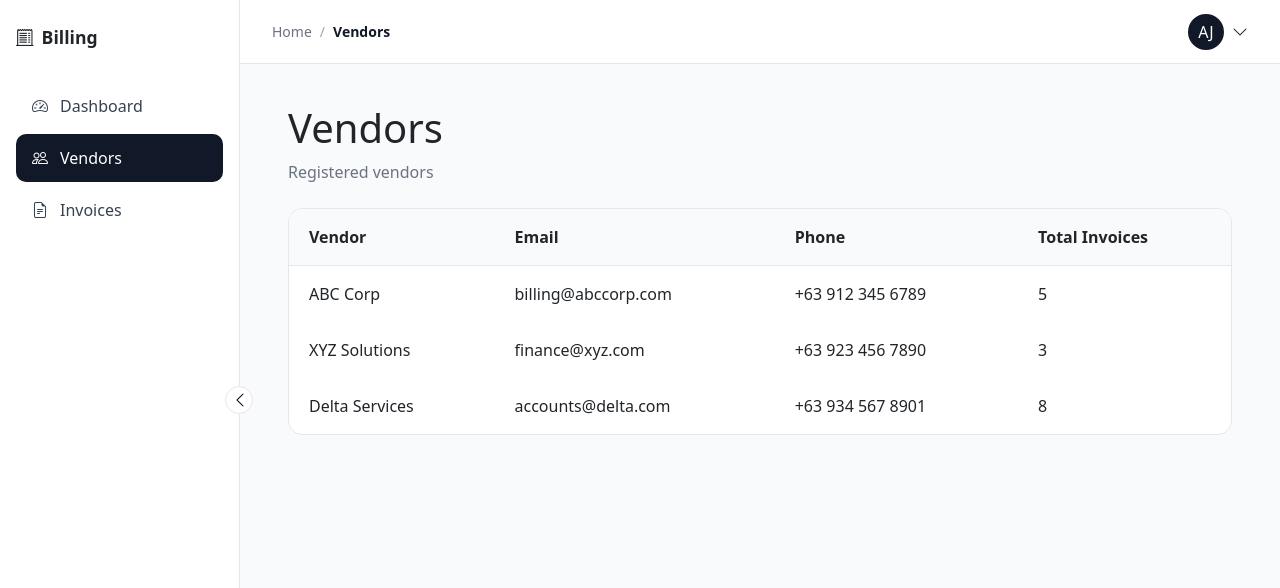
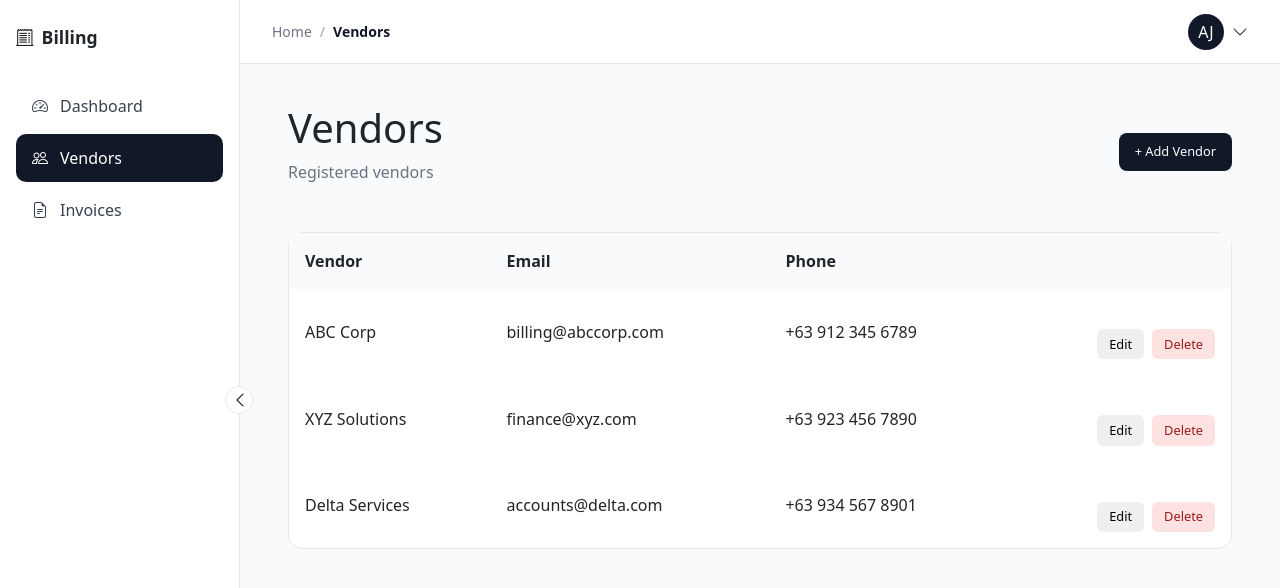
Before and after one commit to rjays16/BillingSystem, a Vue app in the folder billing-frontend/: page /vendors in a window 1280 px wide. Shown: the top 588 px of the page. Built offline with nearby package versions, Linux system fonts and the light colour scheme.

Commit message:
Add Crud Operation UI for Vendors

```diff
--- /dev/null
+++ b/billing-frontend/src/components/ConfirmModal.vue
@@ -0,0 +1,89 @@
+<template>
+  <Teleport to="body">
+    <div class="confirm-overlay" @click.self="$emit('cancel')">
+      <div class="confirm-modal">
+        <h3 class="title">{{ title }}</h3>
+        <p class="message">{{ message }}</p>
+
+        <div class="actions">
+          <button class="btn secondary" @click="$emit('cancel')">
+            Cancel
+          </button>
+          <button class="btn danger" @click="$emit('confirm')">
+            Delete
+          </button>
+        </div>
+      </div>
+    </div>
+  </Teleport>
+</template>
+
+<script setup>
+defineProps({
+  title: {
+    type: String,
+    default: 'Confirm',
+  },
+  message: {
+    type: String,
+    default: 'Are you sure?',
+  },
+})
+
+defineEmits(['confirm', 'cancel'])
+</script>
+
+<style>
+.confirm-overlay {
+  position: fixed;
+  inset: 0;
+  background: rgba(0, 0, 0, 0.45);
+  display: flex;
+  align-items: center;
+  justify-content: center;
+  z-index: 999999;
+}
+
+.confirm-modal {
+  background: #ffffff;
+  width: 360px;
+  padding: 1.75rem;
+  border-radius: 14px;
+  box-shadow: 0 25px 50px rgba(0, 0, 0, 0.25);
+}
+
+.title {
+  font-size: 1.1rem;
+  font-weight: 700;
+  margin-bottom: 0.5rem;
+}
+
+.message {
+  font-size: 0.9rem;
+  color: #6b7280;
+  margin-bottom: 1.5rem;
+}
+
+.actions {
+  display: flex;
+  justify-content: flex-end;
+  gap: 0.5rem;
+}
+
+.btn {
+  padding: 0.45rem 0.9rem;
+  border-radius: 8px;
+  border: none;
+  cursor: pointer;
+  font-size: 0.85rem;
+}
+
+.btn.secondary {
+  background: #f3f4f6;
+}
+
+.btn.danger {
+  background: #fee2e2;
+  color: #991b1b;
+}
+</style>
--- /dev/null
+++ b/billing-frontend/src/components/VendorForm.vue
@@ -0,0 +1,121 @@
+<template>
+  <Teleport to="body">
+    <div class="vendor-modal-overlay" @click.self="$emit('close')">
+      <div class="vendor-modal">
+        <h2>{{ isEdit ? 'Edit Vendor' : 'Add Vendor' }}</h2>
+
+        <div class="form-group">
+          <label>Vendor Name</label>
+          <input v-model="form.name" />
+        </div>
+
+        <div class="form-group">
+          <label>Email</label>
+          <input v-model="form.email" />
+        </div>
+
+        <div class="form-group">
+          <label>Phone</label>
+          <input v-model="form.phone" />
+        </div>
+
+        <div class="actions">
+          <button class="btn secondary" @click="$emit('close')">
+            Cancel
+          </button>
+          <button class="btn primary" @click="submit">
+            {{ isEdit ? 'Update' : 'Save' }}
+          </button>
+        </div>
+      </div>
+    </div>
+  </Teleport>
+</template>
+
+<script setup>
+import { reactive, watch, computed } from 'vue'
+
+const props = defineProps({
+  vendor: Object,
+})
+
+const emit = defineEmits(['save', 'close'])
+
+const form = reactive({
+  name: '',
+  email: '',
+  phone: '',
+})
+
+const isEdit = computed(() => !!props.vendor)
+
+watch(
+  () => props.vendor,
+  (val) => {
+    if (val) Object.assign(form, val)
+    else {
+      form.name = ''
+      form.email = ''
+      form.phone = ''
+    }
+  },
+  { immediate: true }
+)
+
+const submit = () => {
+  emit('save', { ...form })
+}
+</script>
+
+<style>
+.vendor-modal-overlay {
+  position: fixed;
+  inset: 0;
+  background: rgba(0, 0, 0, 0.45);
+  display: flex;
+  align-items: center;
+  justify-content: center;
+  z-index: 999999;
+}
+
+.vendor-modal {
+  background: #ffffff;
+  padding: 2rem;
+  width: 420px;
+  border-radius: 14px;
+  box-shadow: 0 25px 50px rgba(0, 0, 0, 0.25);
+}
+
+.form-group {
+  margin-bottom: 1rem;
+}
+
+.form-group label {
+  display: block;
+  font-size: 0.85rem;
+  margin-bottom: 0.25rem;
+}
+
+.form-group input {
+  width: 100%;
+  padding: 0.6rem;
+  border-radius: 8px;
+  border: 1px solid #e5e7eb;
+}
+
+.actions {
+  display: flex;
+  justify-content: flex-end;
+  gap: 0.5rem;
+  margin-top: 1.5rem;
+}
+
+.btn.primary {
+  background: #111827;
+  color: white;
+}
+
+.btn.secondary {
+  background: #f3f4f6;
+}
+</style>
--- a/billing-frontend/src/layouts/AppLayout.vue
+++ b/billing-frontend/src/layouts/AppLayout.vue
@@ -57,7 +57,6 @@
         </div>
       </header>
 
-      <!-- Page Content -->
       <main class="main-content">
         <slot />
       </main>
@@ -274,7 +273,7 @@ const logout = () => {
   border-radius: 10px;
   min-width: 160px;
   box-shadow: 0 12px 30px rgba(0, 0, 0, 0.12);
-  overflow: hidden;
+  overflow: visible;
   z-index: 20;
 }
 
--- a/billing-frontend/src/views/Vendors.vue
+++ b/billing-frontend/src/views/Vendors.vue
@@ -1,45 +1,69 @@
 <template>
   <AppLayout>
-    <h1>Vendors</h1>
-    <p class="subtitle">Registered vendors</p>
+    <div class="page-header">
+      <div>
+        <h1>Vendors</h1>
+        <p class="subtitle">Registered vendors</p>
+      </div>
+
+      <button class="btn primary" @click="openAdd">
+        + Add Vendor
+      </button>
+    </div>
 
     <div class="table-wrapper">
-      <table class="vendor-table">
+      <table>
         <thead>
           <tr>
             <th>Vendor</th>
             <th>Email</th>
             <th>Phone</th>
-            <th>Total Invoices</th>
+            <th></th>
           </tr>
         </thead>
 
         <tbody>
-          <tr
-            v-for="vendor in vendors"
-            :key="vendor.id"
-            @click="goToVendor(vendor.id)"
-          >
+          <tr v-for="vendor in vendors" :key="vendor.id">
             <td>{{ vendor.name }}</td>
             <td>{{ vendor.email }}</td>
             <td>{{ vendor.phone }}</td>
-            <td>{{ vendor.invoices }}</td>
+            <td class="actions">
+              <button @click="editVendor(vendor)">Edit</button>
+              <button class="danger" @click="askDelete(vendor)">
+                Delete
+              </button>
+            </td>
+          </tr>
+
+          <tr v-if="vendors.length === 0">
+            <td colspan="4" class="empty">No vendors found</td>
           </tr>
         </tbody>
       </table>
     </div>
 
-    <!-- Nested view -->
-    <RouterView />
+    <VendorForm
+      v-if="showForm"
+      :vendor="selectedVendor"
+      @save="saveVendor"
+      @close="closeForm"
+    />
+
+    <ConfirmModal
+      v-if="showConfirm"
+      title="Delete Vendor"
+      :message="`Are you sure you want to delete ${vendorToDelete?.name}?`"
+      @confirm="confirmDelete"
+      @cancel="cancelDelete"
+    />
   </AppLayout>
 </template>
 
 <script setup>
+import { ref } from 'vue'
 import AppLayout from '../layouts/AppLayout.vue'
-import { ref } from 'vue'
-import { useRouter } from 'vue-router'
-
-const router = useRouter()
+import VendorForm from '../components/VendorForm.vue'
+import ConfirmModal from '../components/ConfirmModal.vue'
 
 const vendors = ref([
   {
@@ -47,64 +71,146 @@ const vendors = ref([
     name: 'ABC Corp',
     email: 'billing@abccorp.com',
     phone: '+63 912 345 6789',
-    invoices: 5,
   },
   {
     id: 2,
     name: 'XYZ Solutions',
     email: 'finance@xyz.com',
     phone: '+63 923 456 7890',
-    invoices: 3,
   },
   {
     id: 3,
     name: 'Delta Services',
     email: 'accounts@delta.com',
     phone: '+63 934 567 8901',
-    invoices: 8,
   },
 ])
 
-const goToVendor = (id) => {
-  router.push(`/vendors/${id}`)
+const showForm = ref(false)
+const showConfirm = ref(false)
+
+const selectedVendor = ref(null)
+const vendorToDelete = ref(null)
+
+const openAdd = () => {
+  selectedVendor.value = null
+  showForm.value = true
+}
+
+const editVendor = (vendor) => {
+  selectedVendor.value = { ...vendor }
+  showForm.value = true
+}
+
+const closeForm = () => {
+  showForm.value = false
+  selectedVendor.value = null
+}
+
+const saveVendor = (data) => {
+  if (selectedVendor.value?.id) {
+    const index = vendors.value.findIndex(
+      v => v.id === selectedVendor.value.id
+    )
+    if (index !== -1) {
+      vendors.value[index] = {
+        ...vendors.value[index],
+        ...data,
+      }
+    }
+  } else {
+    vendors.value.push({
+      id: Date.now(),
+      ...data,
+    })
+  }
+
+  closeForm()
+}
+
+const askDelete = (vendor) => {
+  vendorToDelete.value = vendor
+  showConfirm.value = true
+}
+
+const confirmDelete = () => {
+  vendors.value = vendors.value.filter(
+    v => v.id !== vendorToDelete.value.id
+  )
+  vendorToDelete.value = null
+  showConfirm.value = false
+}
+
+const cancelDelete = () => {
+  vendorToDelete.value = null
+  showConfirm.value = false
 }
 </script>
 
 <style scoped>
+.page-header {
+  display: flex;
+  justify-content: space-between;
+  align-items: center;
+  margin-bottom: 2rem;
+}
+
 .subtitle {
   color: #6b7280;
-  margin-bottom: 1.5rem;
 }
 
 .table-wrapper {
   background: #ffffff;
   border-radius: 14px;
   border: 1px solid #e5e7eb;
-  overflow: hidden;
 }
 
-.vendor-table {
+table {
   width: 100%;
   border-collapse: collapse;
 }
 
-.vendor-table th,
-.vendor-table td {
-  padding: 1rem 1.25rem;
-  text-align: left;
+th,
+td {
+  padding: 1rem;
 }
 
-.vendor-table thead {
+thead {
   background: #f9fafb;
-  border-bottom: 1px solid #e5e7eb;
 }
 
-.vendor-table tbody tr {
-  cursor: pointer;
-  transition: background 0.15s ease;
+tbody tr:hover {
+  background: #f3f4f6;
 }
 
-.vendor-table tbody tr:hover {
-  background: #f3f4f6;
+.actions {
+  display: flex;
+  gap: 0.5rem;
+}
+
+button {
+  font-size: 0.8rem;
+  padding: 0.35rem 0.75rem;
+  border-radius: 6px;
+  border: none;
+  cursor: pointer;
+}
+
+button.danger {
+  background: #fee2e2;
+  color: #991b1b;
+}
+
+.btn.primary {
+  background: #111827;
+  color: white;
+  padding: 0.6rem 1rem;
+  border-radius: 8px;
+}
+
+.empty {
+  text-align: center;
+  padding: 2rem;
+  color: #9ca3af;
 }
 </style>
```
Also changed, not shown: billing-frontend/src/data/mockVendors.js (added, +20 -0 lines).
